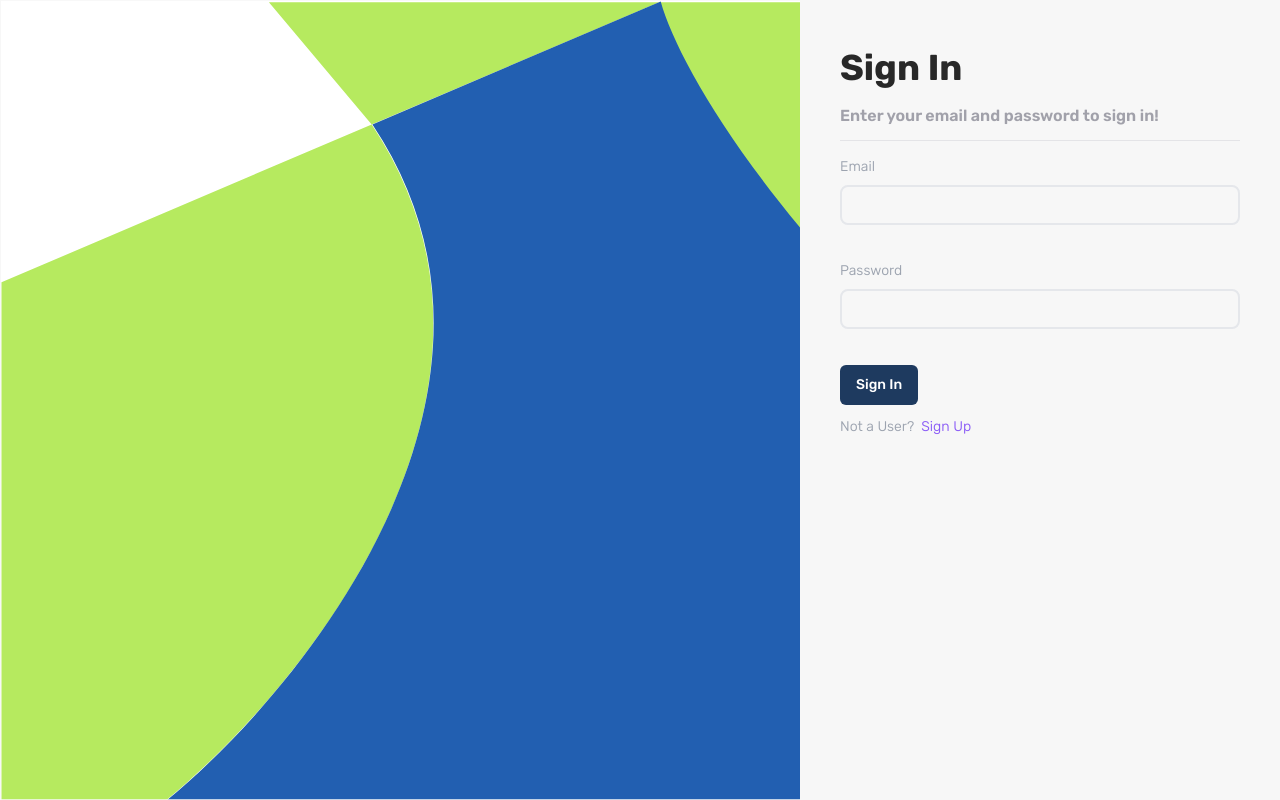
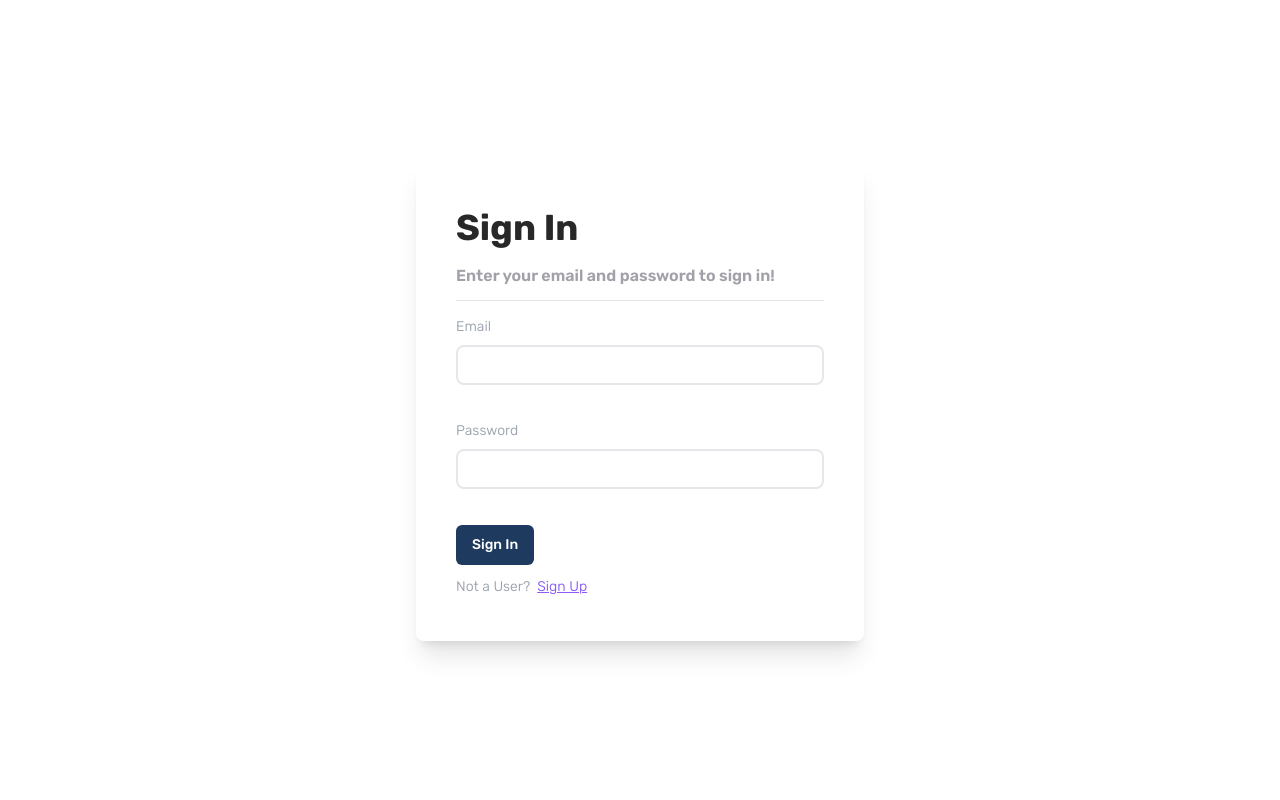
Before and after one commit to Satish-Kancherla/restaurant, a React (Vite) app: page /signin in a window 1280 px wide. Built offline with nearby package versions, Linux system fonts and the light colour scheme.

Commit message:
styling added

```diff
--- a/src/pages/Auth/Signin.jsx
+++ b/src/pages/Auth/Signin.jsx
@@ -7,6 +7,7 @@ import * as FormElements from "../../components/ui/FormElements";
 import Button from "../../components/ui/Button";
 import { useFormValidation } from "../../hooks/useFormValidation";
 import { getUrl, instance } from "../../components/Url";
+
 export default function Signin() {
     const [isLoading, setIsLoading] = useState(false);
     const [error, setError] = useState();
@@ -26,7 +27,7 @@ export default function Signin() {
                 localStorage.setItem("accessToken", data.data.accessToken);
                 dispatch({ type: "LOGIN", payload: data.data });
                 setIsLoading(false);
-                console.log("123",data)
+                console.log("123", data);
             })
             .catch((error) => {
                 console.log(error);
@@ -35,6 +36,7 @@ export default function Signin() {
             });
         return { status: 200 };
     };
+
     function validate(values) {
         const errors = {};
 
@@ -50,32 +52,15 @@ export default function Signin() {
         }
         return errors;
     }
+
     const { formData, errors, changeHandle, handleSubmit, cleanup } = useFormValidation(initialState, onSubmit, validate);
 
     return (
-        <div className=" grid grid-cols-8 md:flex overflow-hidden h-screen">
-            <div className="signin-left overflow-hidden h-full md:hidden col-span-5">
-                <svg className="h-full object-cover" viewBox="0 0 748 537" fill="none" xmlns="  ">
-                    <g clip-path="url(#clip0_172_4)">
-                        <rect width="536" height="747" transform="matrix(0 -1 1 0 0.5 536.5)" fill="white" />
-                        <path
-                            d="M249.5 83.5C367.5 260.7 205.167 460.833 110.5 538H1L1 189.5L249.5 83.5L180.5 1.5H442.5H747V350.5C661.5 288.167 480.9 131.1 442.5 1.5L249.5 83.5Z"
-                            fill="#B6EA5F"
-                        />
-                        <path d="M250 83.5C367.6 259.5 205 461.167 111 538H747.5V349.5C543.5 196.3 457.667 52.3333 443.5 1L250 83.5Z" fill="#225FB1" />
-                    </g>
-                    <defs>
-                        <clipPath id="clip0_172_4">
-                            <rect width="536" height="747" fill="white" transform="matrix(0 -1 1 0 0.5 536.5)" />
-                        </clipPath>
-                    </defs>
-                </svg>
-                {/* <video className='object-cover w-full h-full' src='https://video.wixstatic.com/video/11062b_6743da5900054f1f8e69f53302930a6a/720p/mp4/file.mp4' loop={true} onClick={(e) => e.target.play()} autoPlay={true} /> */}
-            </div>
-            <div className=" p-8 w-full col-span-3">
+        <div className="flex justify-center items-center h-screen bg-white">
+            <div className=" my-10 p-8 w-full max-w-md bg-white rounded-lg shadow-xl">
                 <div className="title m-2 my-4 text-4xl font-bold text-theme-text">Sign In</div>
                 <div className="m-2 font-semibold text-zinc-400">Enter your email and password to sign in!</div>
-                <div className="h-px  m-2 my-3 bg-zinc-200"></div>
+                <div className="h-px m-2 my-3 bg-zinc-200"></div>
                 <FormElements.Input
                     value={formData.email}
                     onChange={changeHandle}
@@ -94,13 +79,17 @@ export default function Signin() {
                     type="password"
                     name="password"
                 />
-                {error?.response && <div className="m-2 text-white padding bg-theme-danger bg-opacity-80 p-2 rounded">{error?.response?.data?.message}</div>}
+                {error?.response && (
+                    <div className="m-2 text-white padding bg-theme-danger bg-opacity-80 p-2 rounded">
+                        {error?.response?.data?.message}
+                    </div>
+                )}
                 <Button className="m-2" disabled={isLoading} onClick={handleSubmit}>
                     Sign In
                 </Button>
                 <div className="not-user text-gray-400 m-2 my-3 text-sm">
                     Not a User? &nbsp;
-                    <Link to={"/signup"} className="text-violet-500">
+                    <Link to={"/signup"} className="text-violet-500 underline">
                         Sign Up
                     </Link>
                 </div>
--- a/src/pages/Auth/Signup.jsx
+++ b/src/pages/Auth/Signup.jsx
@@ -59,8 +59,8 @@ export default function Signup() {
     const { formData, errors, changeHandle, handleSubmit } = useFormValidation(initialState, onSubmit, validate);
 
     return (
-        <div className=" grid grid-cols-8 md:flex overflow-hidden h-screen">
-            <div className=" p-8 w-full col-span-3 h-full">
+        <div className=" flex items-center justify-center h-screen bg-white">
+            <div className="my-10 p-8 w-full max-w-md bg-white shadow-2xl rounded-lg ">
                 <div className="title m-2 my-4 text-4xl font-bold text-theme-text">Sign Up</div>
                 <div className="m-2 font-semibold text-zinc-400">Enter your details to sign up!</div>
                 <div className="h-px  m-2 my-3 bg-zinc-200"></div>
@@ -98,7 +98,7 @@ export default function Signup() {
                 </Button>
                 <div className="not-user text-gray-400 m-2 my-3 text-sm">
                     Already a User? &nbsp;
-                    <Link to={"/signin"} className="text-violet-500">
+                    <Link to={"/signin"} className="text-violet-500 underline">
                         Sign In
                     </Link>
                 </div>
```
